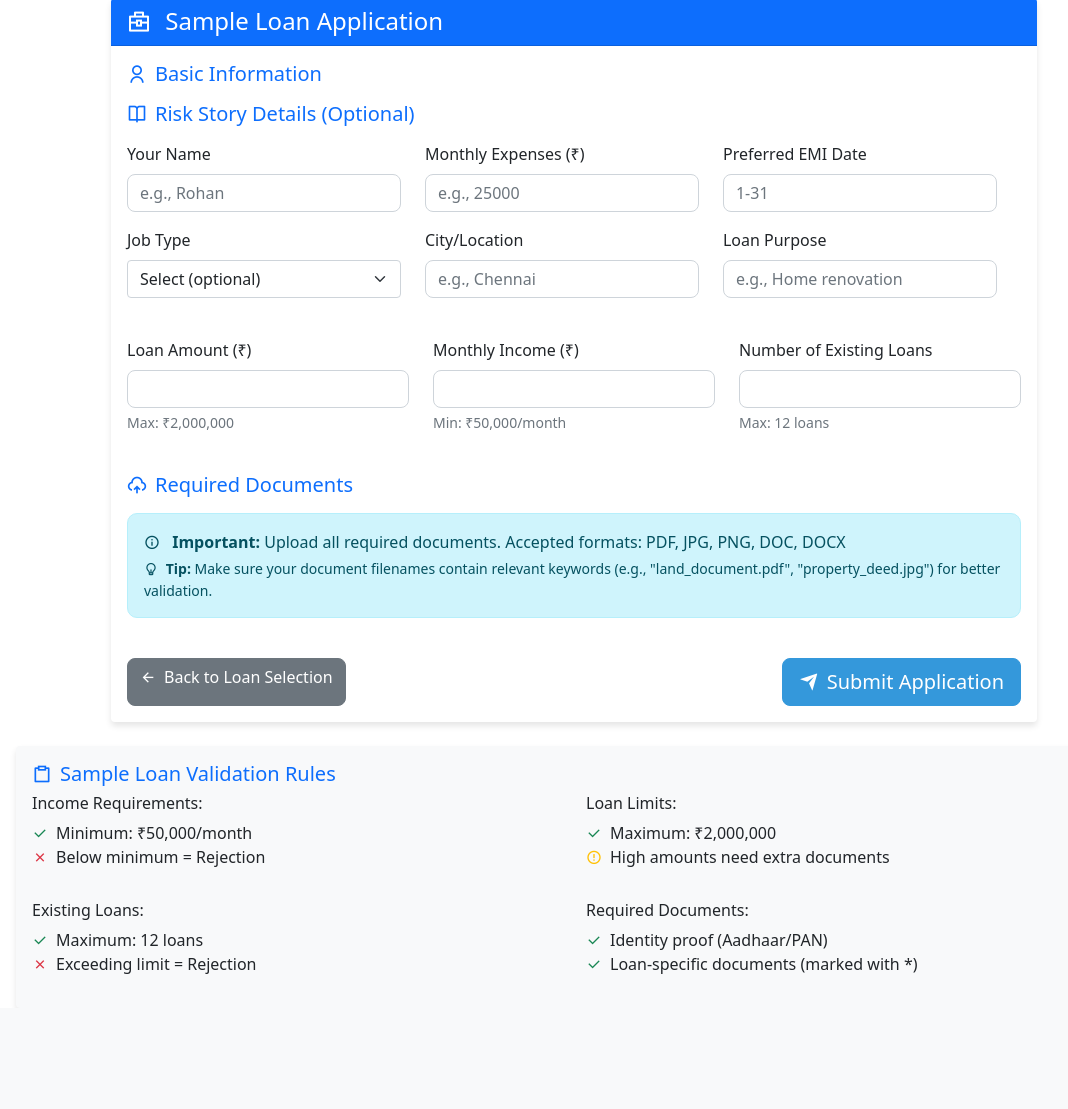
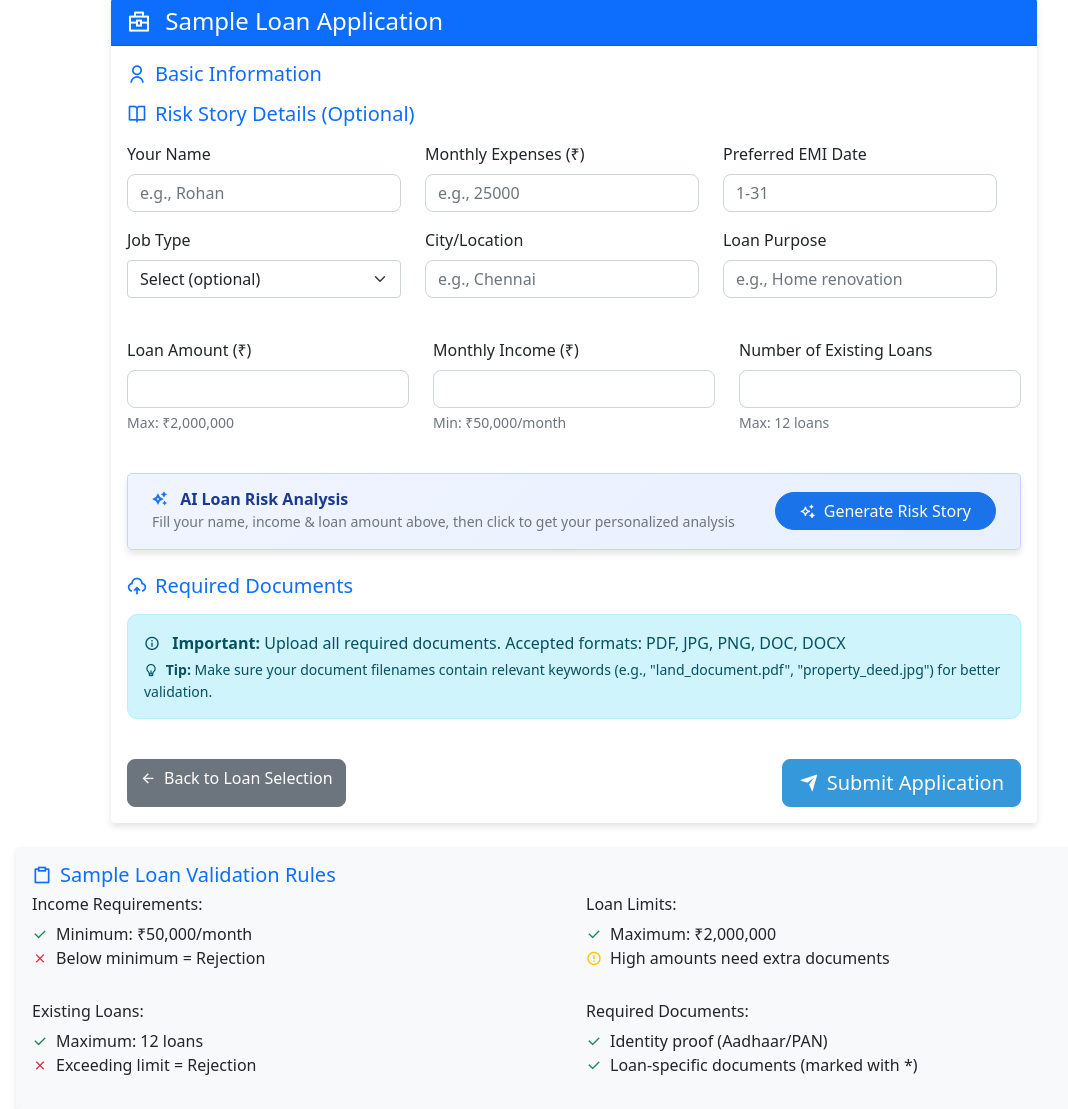
Before and after one commit to Aravindh-2006/Mini-loan-verification-system, a Flask app: template templates/loan_form.html in a window 1280 px wide. Shown: the part 81-1190 px from the top of the page, without its empty margins (66-1134 px from the left). Before the commit the page ends 1055 px from the top, so only its background shows below. Run offline with Flask 3, Linux system fonts and the light colour scheme; the template is opened without the code that fills it: most values are stand-ins (such as "Sample title", 1, 10 or a date in 2020); some libraries are stand-ins or nearby versions.

Commit message:
Fix: remove modal, direct dashboard redirect after submit, improved AI risk story

```diff
--- a/app.py
+++ b/app.py
@@ -698,17 +698,46 @@ def api_generate_risk_story():
         loan_amount = int(str(data.get('loan_amount') or 0))
     except Exception:
         loan_amount = 0
-    emi_date = str(data.get('emi_date') or '1')
-    job_type = str(data.get('job_type') or 'Unknown')
-    location = str(data.get('location') or 'your area')
-    purpose = str(data.get('purpose') or 'personal needs')
+    try:
+        liabilities_val = int(str(data.get('liabilities') or 0))
+    except Exception:
+        liabilities_val = 0
+    emi_date     = str(data.get('emi_date')   or '1')
+    job_type     = str(data.get('job_type')   or 'Unknown')
+    location     = str(data.get('location')   or 'your area')
+    purpose      = str(data.get('purpose')    or 'personal needs')
+    loan_type_val = str(data.get('loan_type') or 'personal')
 
     gemini_api_key = os.getenv('GEMINI_API_KEY')
     if gemini_api_key:
         try:
             genai.configure(api_key=gemini_api_key)
             model = genai.GenerativeModel('gemini-1.5-flash')
-            prompt = f"Write a short, engaging, 3-sentence loan risk summary for a customer named {name} living in {location}. They are applying for a loan of ₹{loan_amount} for {purpose}. Their monthly income is ₹{income} and expenses are ₹{expenses}. Their job type is {job_type} and EMI due date is {emi_date}. Talk about their monthly buffer and if they can afford it, giving practical advice. Do not use markdown."
+            disposable_preview = max(income - expenses, 0)
+            monthly_emi_approx = round(loan_amount / 60) if loan_amount else 0  # rough 5-year estimate
+            prompt = (
+                f"You are a bank loan advisor in India. Analyse the following customer profile and write a "
+                f"clear, honest, 4-sentence personalised loan risk story. "
+                f"Use plain English, no markdown, no bullet points.\n\n"
+                f"Customer Profile:\n"
+                f"- Name: {name}\n"
+                f"- Location: {location}\n"
+                f"- Loan Type: {loan_type_val} loan\n"
+                f"- Loan Amount Requested: ₹{loan_amount:,}\n"
+                f"- Purpose: {purpose}\n"
+                f"- Monthly Income: ₹{income:,}\n"
+                f"- Monthly Expenses: ₹{expenses:,}\n"
+                f"- Monthly Disposable Income: ₹{disposable_preview:,}\n"
+                f"- Approximate Monthly EMI (5-yr): ₹{monthly_emi_approx:,}\n"
+                f"- Existing Active Loans: {liabilities_val}\n"
+                f"- Job Type: {job_type}\n"
+                f"- Preferred EMI Date: {emi_date}\n\n"
+                f"Cover: (1) whether the income comfortably supports the EMI, "
+                f"(2) risk level based on existing loans and job stability, "
+                f"(3) one practical financial tip specific to their situation, "
+                f"(4) a brief encouraging closing line. "
+                f"Do not use markdown or symbols."
+            )
             response = model.generate_content(prompt)
             if response.text:
                 return jsonify({'story': response.text.strip()})
@@ -717,7 +746,7 @@ def api_generate_risk_story():
 
     # Fallback to deterministic logic
     disposable = max(income - expenses, 0)
-    burden = (loan_amount / 12) if loan_amount else 0
+    burden = (loan_amount / 60) if loan_amount else 0   # rough 5-year EMI estimate
     ratio = (burden / disposable) if disposable else 1.0
     if ratio < 0.3:
         risk = 'Low'
@@ -726,26 +755,32 @@ def api_generate_risk_story():
     else:
         risk = 'High'
 
-    festival_hint = 'Consider festival and seasonal expenses in ' + location + '. '
-    emi_hint = f"Your EMI due around date {emi_date} may clash with monthly bills. "
-    suggestion = 'Try keeping 2–3 months EMI buffer and reduce discretionary spends.'
     factors = []
     if expenses > income * 0.6:
-        factors.append('high monthly expenses')
+        factors.append('high monthly expenses relative to income')
     if loan_amount > income * 20:
         factors.append('loan amount is large relative to income')
     if job_type.lower() in ['contract', 'temporary', 'seasonal']:
-        factors.append('income stability')
-    factors_text = ', '.join(factors) if factors else 'current income and expense pattern'
+        factors.append(f'income stability concerns due to {job_type.lower()} employment')
+    if liabilities_val >= 3:
+        factors.append(f'{liabilities_val} existing active loans increasing debt burden')
+    factors_text = ', '.join(factors) if factors else 'a generally manageable financial profile'
+
+    if risk == 'High':
+        tip = f'We recommend reducing existing liabilities before taking on a new {loan_type_val} loan.'
+    elif risk == 'Medium':
+        tip = f'Try to build a 3-month EMI buffer in savings before the first payment is due.'
+    else:
+        tip = f'You appear well-positioned for this {loan_type_val} loan — maintain your current savings habit.'
 
     story = (
-        f"Hi {name}, based on your profile in {location} and a requested loan of ₹{loan_amount:,} for {purpose}, "
-        f"your risk level looks {risk}. "
-        f"Key factors are {factors_text}. "
-        f"{festival_hint}"
-        f"{emi_hint}"
-        f"With income of ₹{income:,} and expenses of ₹{expenses:,}, your monthly buffer is about ₹{disposable:,}. "
-        f"{suggestion}"
+        f"Hi {name}, based on your {loan_type_val} loan request of ₹{loan_amount:,} for {purpose} in {location}, "
+        f"your overall risk level is assessed as {risk}. "
+        f"Key factors identified: {factors_text}. "
+        f"With a monthly income of ₹{income:,} and expenses of ₹{expenses:,}, your disposable income is "
+        f"approximately ₹{disposable:,} and your estimated monthly EMI would be around ₹{int(burden):,}. "
+        f"{tip} "
+        f"Your preferred EMI date is the {emi_date}th — plan your monthly budget around that date to avoid late payments."
     )
     return jsonify({'story': story})
 
--- a/templates/loan_form.html
+++ b/templates/loan_form.html
@@ -91,6 +91,68 @@
                                 max="{{ '5' if loan_type == 'agriculture' else '8' if loan_type == 'home' else '10' if loan_type == 'education' else '12' }}">
                             <div class="form-text">Max: {{ '5' if loan_type == 'agriculture' else '8' if loan_type ==
                                 'home' else '10' if loan_type == 'education' else '12' }} loans</div>
+                        </div>
+                    </div>
+
+                    <!-- ── AI Risk Story Preview (above Required Documents) ── -->
+                    <div class="row mb-4">
+                        <div class="col-12">
+                            <div class="card border-0 rounded-3"
+                                style="background:linear-gradient(135deg,#f0f4ff 0%,#e8f0fe 100%);
+                                       border:1px solid #c5d5fb !important;">
+                                <div class="card-body py-3 px-4">
+                                    <div class="d-flex flex-column flex-sm-row align-items-sm-center
+                                                justify-content-between gap-2">
+                                        <div>
+                                            <h6 class="fw-bold mb-0" style="color:#1a3a8f;">
+                                                <i class="ri-sparkling-2-line me-2" style="color:#1a73e8;"></i>
+                                                AI Loan Risk Analysis
+                                            </h6>
+                                            <small class="text-muted">
+                                                Fill your name, income &amp; loan amount above, then click to get
+                                                your personalized analysis
+                                            </small>
+                                        </div>
+                                        <button type="button" id="preview-story-btn"
+                                            class="btn btn-primary rounded-pill px-4 flex-shrink-0"
+                                            style="background:#1a73e8;border-color:#1a73e8;">
+                                            <i class="ri-sparkling-line me-2"></i>Generate Risk Story
+                                        </button>
+                                    </div>
+
+                                    <!-- Result area (hidden until generated) -->
+                                    <div id="story-preview-wrapper" class="mt-3" style="display:none;">
+                                        <hr class="my-2" style="border-color:#c5d5fb;">
+
+                                        <!-- Loading -->
+                                        <div id="story-preview-loading" class="text-center py-2">
+                                            <div class="spinner-border text-primary spinner-border-sm me-2"
+                                                role="status"></div>
+                                            <span class="text-muted small">Analysing your details…</span>
+                                        </div>
+
+                                        <!-- Story text -->
+                                        <div id="story-preview-text" style="display:none;">
+                                            <p id="story-preview-content"
+                                                style="font-size:0.97rem;line-height:1.8;color:#1a1a2e;
+                                                       white-space:pre-wrap;margin:0;"></p>
+                                            <div class="d-flex justify-content-end mt-2">
+                                                <button type="button" id="regenerate-story-btn"
+                                                    class="btn btn-sm btn-outline-primary rounded-pill px-3">
+                                                    <i class="ri-refresh-line me-1"></i>Regenerate
+                                                </button>
+                                            </div>
+                                        </div>
+
+                                        <!-- Error -->
+                                        <div id="story-preview-error"
+                                            class="alert alert-warning py-2 small mb-0" style="display:none;">
+                                            <i class="ri-information-line me-1"></i>
+                                            Could not generate story. Make sure income and loan amount are filled in.
+                                        </div>
+                                    </div>
+                                </div>
+                            </div>
                         </div>
                     </div>
 
@@ -434,6 +413,13 @@
 
 {% block scripts %}
 <script>
+    // ── Constants from Jinja ─────────────────────────────────────────────────
+    const loanType    = '{{ loan_type }}';
+    const minIncome   = {{ 15000 if loan_type == 'agriculture' else 30000 if loan_type == 'home' else 20000 if loan_type == 'education' else 50000 }};
+    const maxLiab     = {{ 5 if loan_type == 'agriculture' else 8 if loan_type == 'home' else 10 if loan_type == 'education' else 12 }};
+    const maxAmount   = {{ 1000000 if loan_type == 'agriculture' else 5000000 if loan_type == 'home' else 500000 if loan_type == 'education' else 2000000 }};
+    const storyApiUrl = '{{ url_for("api_generate_risk_story") }}';
+
     // ── File input visual feedback ────────────────────────────────────────────
     document.querySelectorAll('input[type="file"]').forEach(function (input) {
         input.addEventListener('change', function () {
@@ -447,21 +433,59 @@
         });
     });
 
-    // ── Constants from Jinja ─────────────────────────────────────────────────
-    const loanType    = '{{ loan_type }}';
-    const minIncome   = {{ 15000 if loan_type == 'agriculture' else 30000 if loan_type == 'home' else 20000 if loan_type == 'education' else 50000 }};
-    const maxLiab     = {{ 5 if loan_type == 'agriculture' else 8 if loan_type == 'home' else 10 if loan_type == 'education' else 12 }};
-    const maxAmount   = {{ 1000000 if loan_type == 'agriculture' else 5000000 if loan_type == 'home' else 500000 if loan_type == 'education' else 2000000 }};
-    const storyApiUrl = '{{ url_for("api_generate_risk_story") }}';
+    // ── Live "Generate Risk Story" button ─────────────────────────────────────
+    const previewBtn   = document.getElementById('preview-story-btn');
+    const regenBtn     = document.getElementById('regenerate-story-btn');
+    const storyWrapper = document.getElementById('story-preview-wrapper');
+    const storyLoading = document.getElementById('story-preview-loading');
+    const storyTextDiv = document.getElementById('story-preview-text');
+    const storyContent = document.getElementById('story-preview-content');
+    const storyError   = document.getElementById('story-preview-error');
 
-    // ── Modal elements ───────────────────────────────────────────────────────
-    const riskModal        = new bootstrap.Modal(document.getElementById('riskStoryModal'));
-    const modalLoading     = document.getElementById('modal-story-loading');
-    const modalContent     = document.getElementById('modal-story-content');
-    const modalStoryText   = document.getElementById('modal-story-text');
-    const modalError       = document.getElementById('modal-story-error');
+    async function fetchStory() {
+        storyWrapper.style.display = 'block';
+        storyLoading.style.display = 'block';
+        storyTextDiv.style.display = 'none';
+        storyError.style.display   = 'none';
+        storyWrapper.scrollIntoView({ behavior: 'smooth', block: 'nearest' });
 
-    // ── Form submit handler ──────────────────────────────────────────────────
+        const payload = {
+            name        : document.getElementById('rs_name').value     || 'Customer',
+            income      : document.getElementById('income').value      || 0,
+            expenses    : document.getElementById('rs_expenses').value || 0,
+            loan_amount : document.getElementById('amount').value      || 0,
+            emi_date    : document.getElementById('rs_emi_date').value  || '1',
+            job_type    : document.getElementById('rs_job_type').value  || 'Unknown',
+            location    : document.getElementById('rs_location').value  || '',
+            purpose     : document.getElementById('rs_purpose').value   || loanType,
+            loan_type   : loanType,
+            liabilities : document.getElementById('liabilities').value  || '0'
+        };
+
+        try {
+            const resp = await fetch(storyApiUrl, {
+                method : 'POST',
+                headers: { 'Content-Type': 'application/json' },
+                body   : JSON.stringify(payload)
+            });
+            const data = await resp.json();
+            storyLoading.style.display = 'none';
+            if (data.story) {
+                storyContent.textContent   = data.story;
+                storyTextDiv.style.display = 'block';
+            } else {
+                storyError.style.display = 'block';
+            }
+        } catch (_) {
+            storyLoading.style.display = 'none';
+            storyError.style.display   = 'block';
+        }
+    }
+
+    previewBtn.addEventListener('click', fetchStory);
+    regenBtn.addEventListener('click', fetchStory);
+
+    // ── Form submit — validate then submit normally → redirect to dashboard ──
     const formEl    = document.getElementById('loan-form');
     const submitBtn = document.getElementById('submit-btn');
 
@@ -521,61 +545,20 @@
             });
             const result = await resp.json();
 
-            if (result.status !== 'pending' && result.status !== 'approved') {
-                // Server rejected — show alert and stay on page
+            if (result.status === 'pending' || result.status === 'approved') {
+                // Success — go straight to dashboard
+                window.location.href = '{{ url_for("user_dashboard") }}';
+            } else {
                 alert(`❌ ${result.status.toUpperCase()}: ${result.reason}`);
                 submitBtn.disabled = false;
                 submitBtn.innerHTML = '<i class="ri-send-plane-fill me-2"></i>Submit Application';
-                return;
             }
-
-            // ── Open the modal immediately (loading state) ────────────────
-            modalLoading.classList.remove('d-none');
-            modalContent.classList.add('d-none');
-            modalError.classList.add('d-none');
-            riskModal.show();
-
-            // ── Now fetch the AI risk story in the background ─────────────
-            const payload = {
-                name       : document.getElementById('rs_name').value     || 'Customer',
-                income     : document.getElementById('income').value,
-                expenses   : document.getElementById('rs_expenses').value || 0,
-                loan_amount: document.getElementById('amount').value,
-                emi_date   : document.getElementById('rs_emi_date').value  || '1',
-                job_type   : document.getElementById('rs_job_type').value  || 'Unknown',
-                location   : document.getElementById('rs_location').value  || '',
-                purpose    : document.getElementById('rs_purpose').value   || loanType
-            };
-
-            try {
-                const storyResp = await fetch(storyApiUrl, {
-                    method : 'POST',
-                    headers: { 'Content-Type': 'application/json' },
-                    body   : JSON.stringify(payload)
-                });
-                const storyData = await storyResp.json();
-
-                modalLoading.classList.add('d-none');
-
-                if (storyData.story) {
-                    modalStoryText.textContent = storyData.story;
-                    modalContent.classList.remove('d-none');
-                } else {
-                    modalError.classList.remove('d-none');
-                }
-            } catch (_) {
-                modalLoading.classList.add('d-none');
-                modalError.classList.remove('d-none');
-            }
-
         } catch (err) {
             console.error('Submission error:', err);
-            alert('❌ An error occurred while submitting your application. Please try again.');
+            alert('❌ An error occurred while submitting. Please try again.');
             submitBtn.disabled = false;
             submitBtn.innerHTML = '<i class="ri-send-plane-fill me-2"></i>Submit Application';
         }
-        // Note: button stays disabled intentionally — user is in the modal
-        // and should navigate away, not resubmit.
     });
 </script>
 {% endblock %}
```
Also changed, not shown: other parts of templates/loan_form.html (+8 -91 lines).
